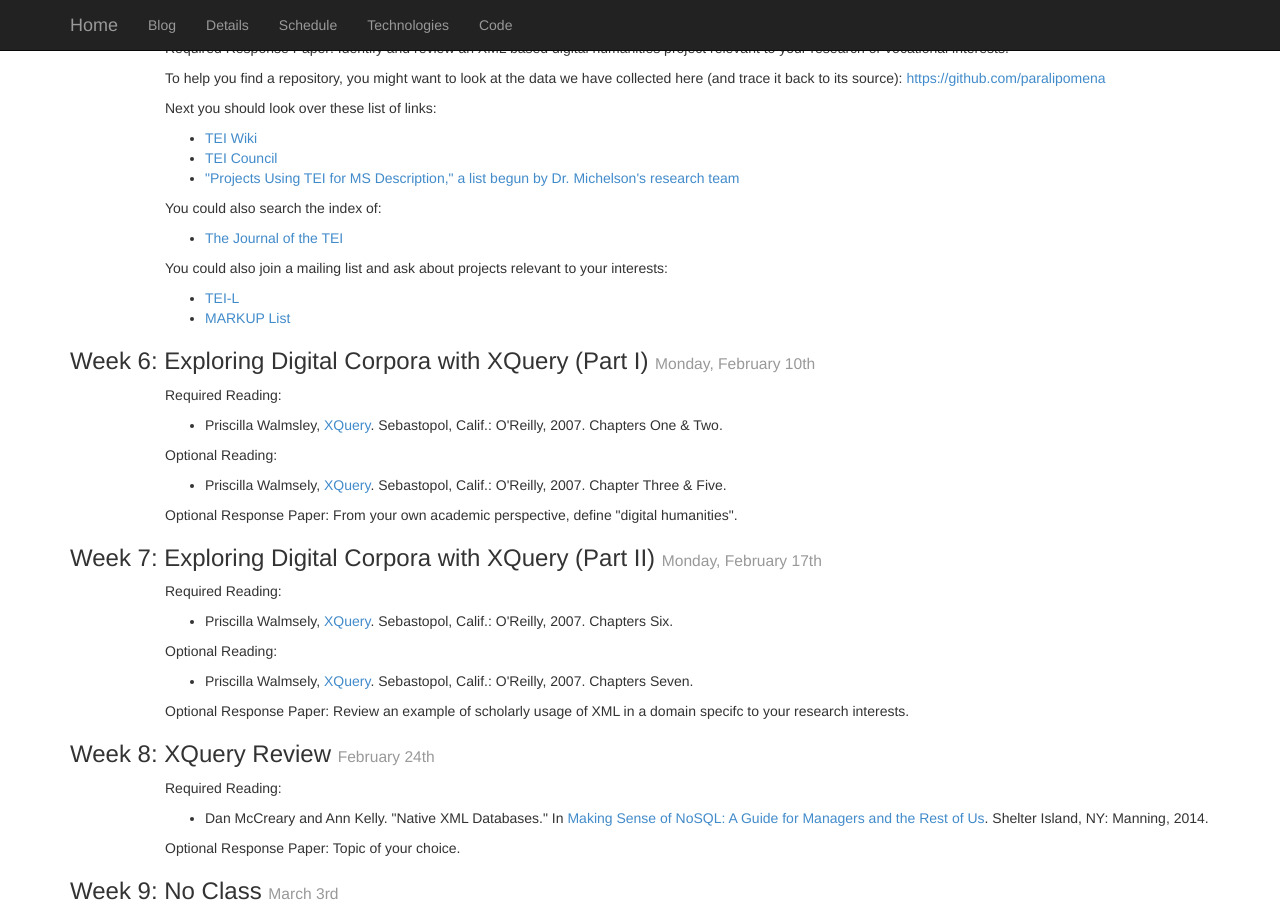
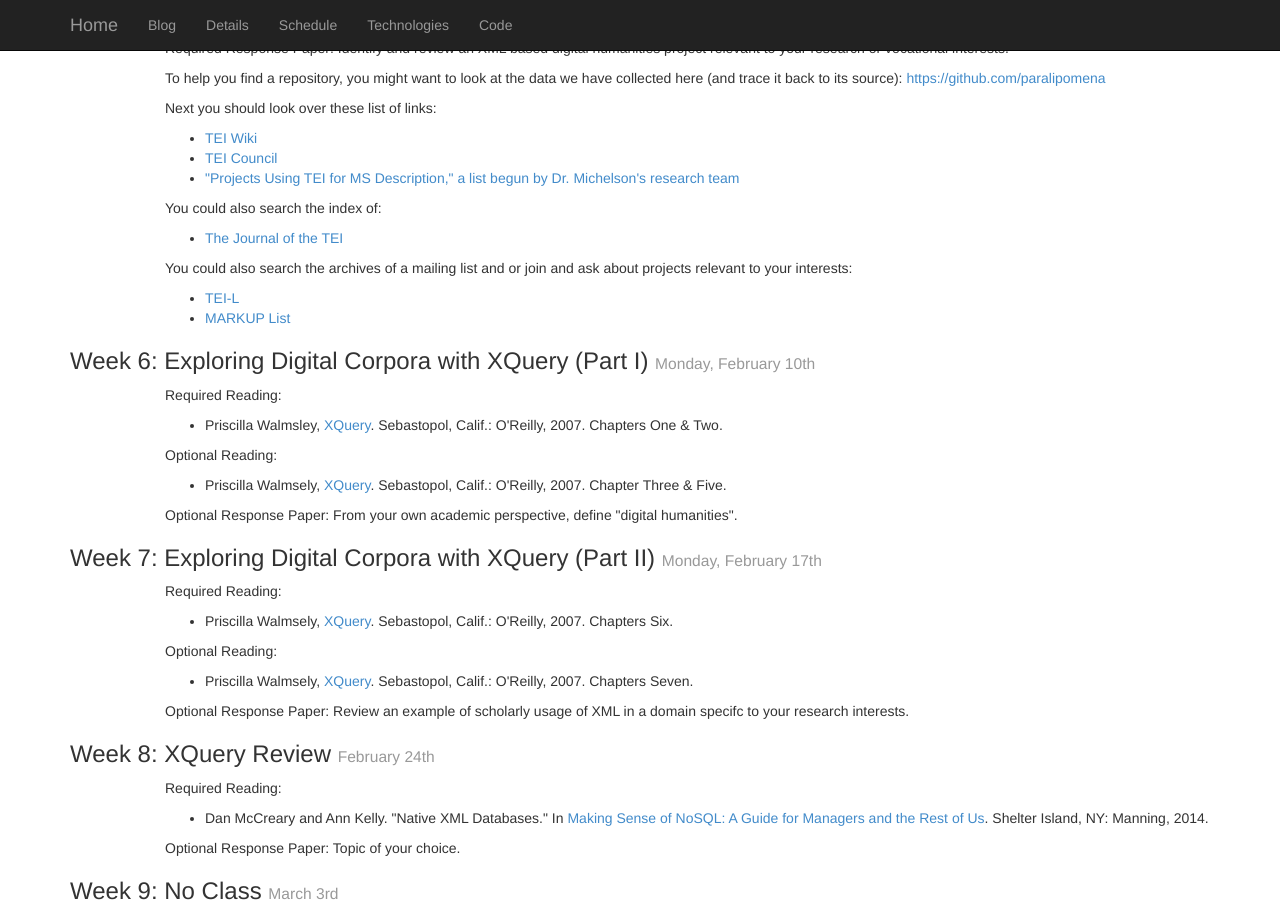
Before and after one commit to Ramona2020/paralipomena.github.io, a Jekyll site: the page built from schedule/index.html, in a window 1280 px wide and 900 px high, scrolled down 1327 px. Built offline with Jekyll 4.4.1, drawn with Linux system fonts in a browser that asks for light colours; Markdown is read by kramdown in place of the engine named in the settings.

Commit message:
brief edits

```diff
--- a/schedule/index.html
+++ b/schedule/index.html
@@ -132,7 +132,7 @@ Detailed introduction to TEI (DM)-->
 <ul>
 <li><a href="http://journal.tei-c.org/journal/index">The Journal of the TEI</a></li>
 </ul>
-<p>You could also join a mailing list and ask about projects relevant to your interests:</p>
+<p>You could also search the archives of a mailing list and or join and ask about projects relevant to your interests:</p>
 <ul>
 <li><a href="http://www.tei-c.org/Support/index.xml#tei-l">TEI-L</a></li>
 <li><a href="http://lsv.uky.edu/scripts/wa.exe?SUBED1=markup&amp;A=1">MARKUP List</a></li>
```
